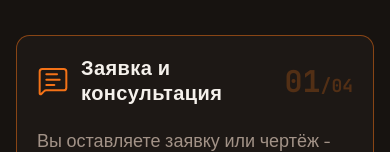
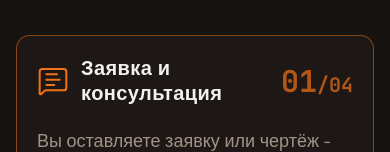
Before and after one commit to AeliusFateful/CNC2Plus-milling-services, a Next.js app: page / in a window 390 px wide. Shown: the part 1056-1208 px from the top of the page. Built offline with nearby package versions, Linux system fonts and the light colour scheme.

Commit message:
Raise step number contrast and set explicit logo dimensions

```diff
--- a/components/site/logo.tsx
+++ b/components/site/logo.tsx
@@ -13,7 +13,9 @@ export function Logo() {
       <img
         src={withBasePath("/images/logo main.svg")}
         alt={siteConfig.name}
-        className="w-50"
+        width={434}
+        height={86}
+        className="h-auto w-50"
       />
     </a>
   );
--- a/components/site/process.tsx
+++ b/components/site/process.tsx
@@ -158,9 +158,9 @@ export function Process() {
                       <h3 className="min-w-0 flex-1 text-xl leading-tight font-semibold tracking-[0.02em] text-foreground lg:text-3xl">
                         {title}
                       </h3>
-                      <div className="shrink-0 font-mono leading-none font-bold text-primary/25 group-data-[stack=true]/stage:hidden">
+                      <div className="shrink-0 font-mono leading-none font-bold text-primary/70 group-data-[stack=true]/stage:hidden">
                         <span className="text-3xl md:text-4xl">{number}</span>
-                        <span className="text-lg md:text-xl">/{TOTAL}</span>
+                        <span className="text-xl">/{TOTAL}</span>
                       </div>
                     </div>
                     <p className="mt-3 text-lg leading-relaxed text-muted-foreground md:mt-2 md:text-base lg:mt-3 lg:text-xl">
--- a/components/site/site-footer.tsx
+++ b/components/site/site-footer.tsx
@@ -22,7 +22,9 @@ export function SiteFooter() {
               <img
                 src={withBasePath("/images/logo.svg")}
                 alt={siteConfig.name}
-                className="w-44"
+                width={434}
+                height={168}
+                className="h-auto w-44"
               />
             </a>
             <p className="mt-4 max-w-xs text-pretty text-sm leading-relaxed text-muted-foreground">
```
